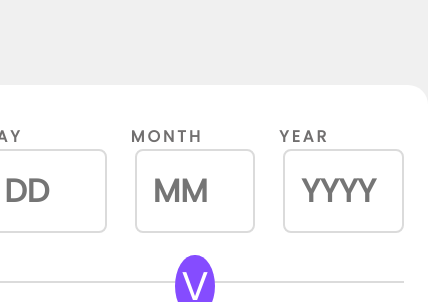
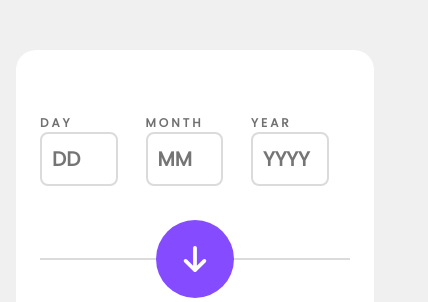
Before and after one commit to dhafindzahin/frontendmentor-age-calculator-app, a plain HTML site: page index.html in a window 390 px wide. Shown: the part 126-428 px from the top of the page, 428 px wide, since content can reach past the window. Drawn offline with Linux system fonts and the light colour scheme.

Commit message:
finish mobile design

```diff
--- a/index.html
+++ b/index.html
@@ -5,18 +5,12 @@
 		<meta name="viewport" content="width=device-width, initial-scale=1.0" />
 		<!-- displays site properly based on user's device -->
 
-		<link
-			rel="icon"
-			type="image/png"
-			sizes="32x32"
-			href="./assets/images/favicon-32x32.png" />
+		<link rel="icon" type="image/png" sizes="32x32" href="./assets/images/favicon-32x32.png" />
 
-		<link rel="preconnect" href="https://fonts.googleapis.com">
-		<link rel="preconnect" href="https://fonts.gstatic.com" crossorigin>
-		<link
-			href="https://fonts.googleapis.com/css2?family=Poppins:ital,wght@0,400;1,700;1,800&display=swap"
-			rel="stylesheet">
-		<link rel="stylesheet" href="style.css">
+		<link rel="preconnect" href="https://fonts.googleapis.com" />
+		<link rel="preconnect" href="https://fonts.gstatic.com" crossorigin />
+		<link href="https://fonts.googleapis.com/css2?family=Poppins:ital,wght@0,400;1,700;1,800&display=swap" rel="stylesheet" />
+		<link rel="stylesheet" href="style.css" />
 
 		<title>Frontend Mentor | Age calculator app</title>
 
@@ -43,7 +37,14 @@
 				</div>
 			</form>
 			<div class="button-container">
-				<button class="button">V</button>
+				<button class="button">
+					<svg xmlns="http://www.w3.org/2000/svg" height="30" width="30" viewBox="0 0 384 512">
+						<path
+							d="M169.4 470.6c12.5 12.5 32.8 12.5 45.3 0l160-160c12.5-12.5 12.5-32.8 0-45.3s-32.8-12.5-45.3 0L224 370.8 224 64c0-17.7-14.3-32-32-32s-32 14.3-32 32l0 306.7L54.6 265.4c-12.5-12.5-32.8-12.5-45.3 0s-12.5 32.8 0 45.3l160 160z"
+							fill="white"
+						/>
+					</svg>
+				</button>
 			</div>
 			<div class="result-container">
 				<p><span class="number">--</span> years</p>
--- a/style.css
+++ b/style.css
@@ -1,5 +1,5 @@
 /*
-  1. Use a more-intuitive box-sizing model.
+	1. Use a more-intuitive box-sizing model.
 */
 *,
 *::before,
@@ -87,34 +87,36 @@ h6 {
 
 .card {
 	background-color: var(--white);
-	padding: 2.5em 1.5em;
+	padding: 4em 1.5em;
 	border-radius: 20px;
 	border-bottom-right-radius: 75px;
+	width: 100%;
+	height: min-content;
 }
 
 .form {
 	display: flex;
 	gap: 28px;
 	border-bottom: solid 2px var(--light-grey);
-	padding-bottom: 3em;
+	padding-bottom: 4.5em;
 }
 
 .inputfield {
 	display: flex;
 	flex-direction: column;
-	width: 12ch;
+	width: 25%;
 }
 
 .inputfield > label {
 	color: var(--smokey-grey);
 	font-weight: bold;
 	letter-spacing: 3px;
-	margin-left: -4px;
+	font-size: 12px;
 }
 
 .inputfield > input {
 	border-radius: 8px;
-	font-size: 32px;
+	font-size: 20px;
 	font-weight: 900;
 	padding: 0.5em;
 	border: solid 2px var(--light-grey);
@@ -126,13 +128,12 @@ h6 {
 }
 
 .button {
-	margin-top: -28px;
+	margin-top: -40px;
 	display: block;
 	border-radius: 100%;
 	border: none;
 	background-color: var(--purple);
-	color: white;
-	font-size: 40px;
+	padding: 24px;
 }
 
 .result-container {
@@ -140,9 +141,10 @@ h6 {
 	font-weight: 800;
 	font-size: 48px;
 	line-height: 50px;
+	margin-top: 30px;
 }
 
-.number	{
+.number {
 	color: var(--purple);
 }
 
```
